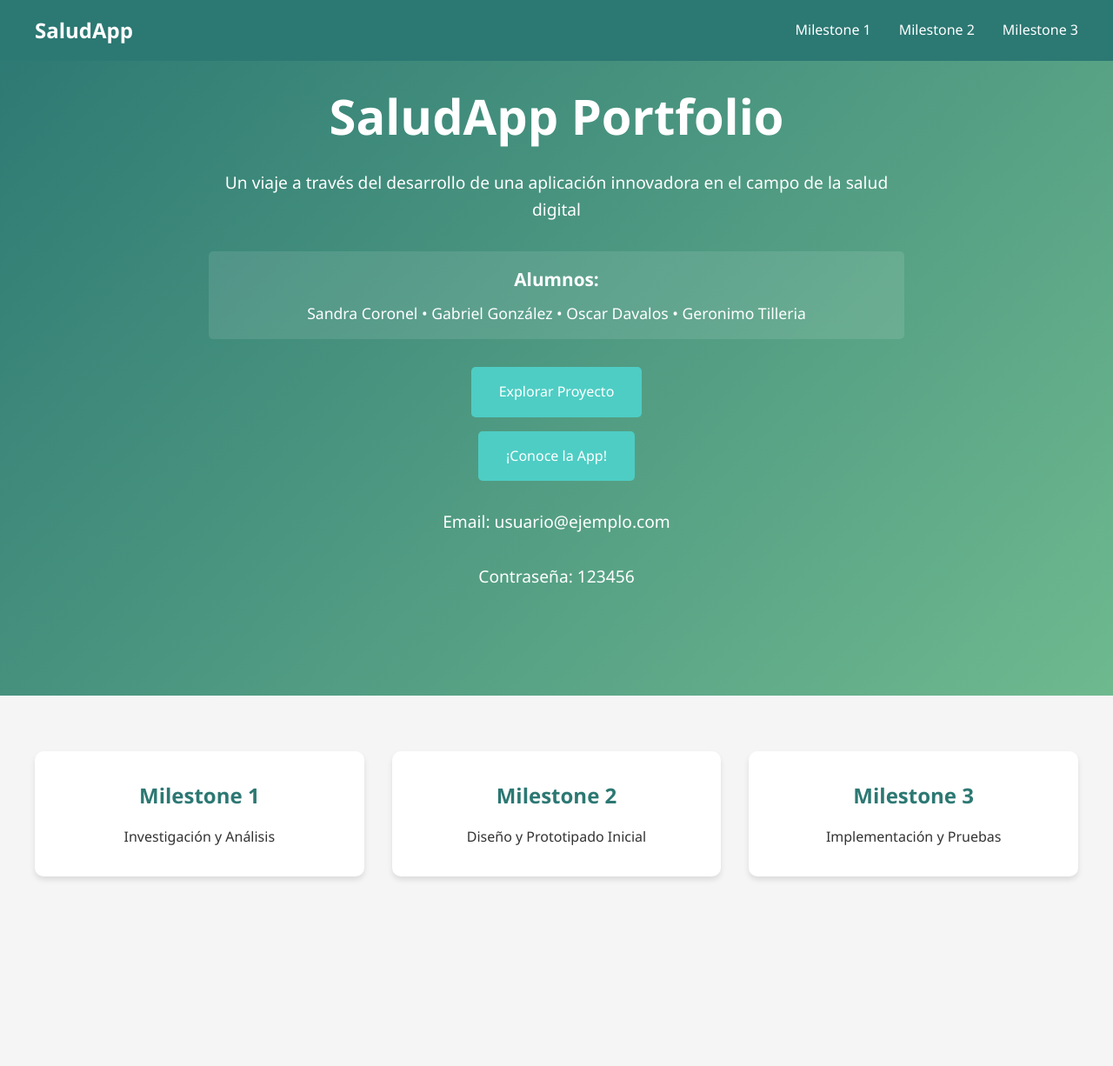
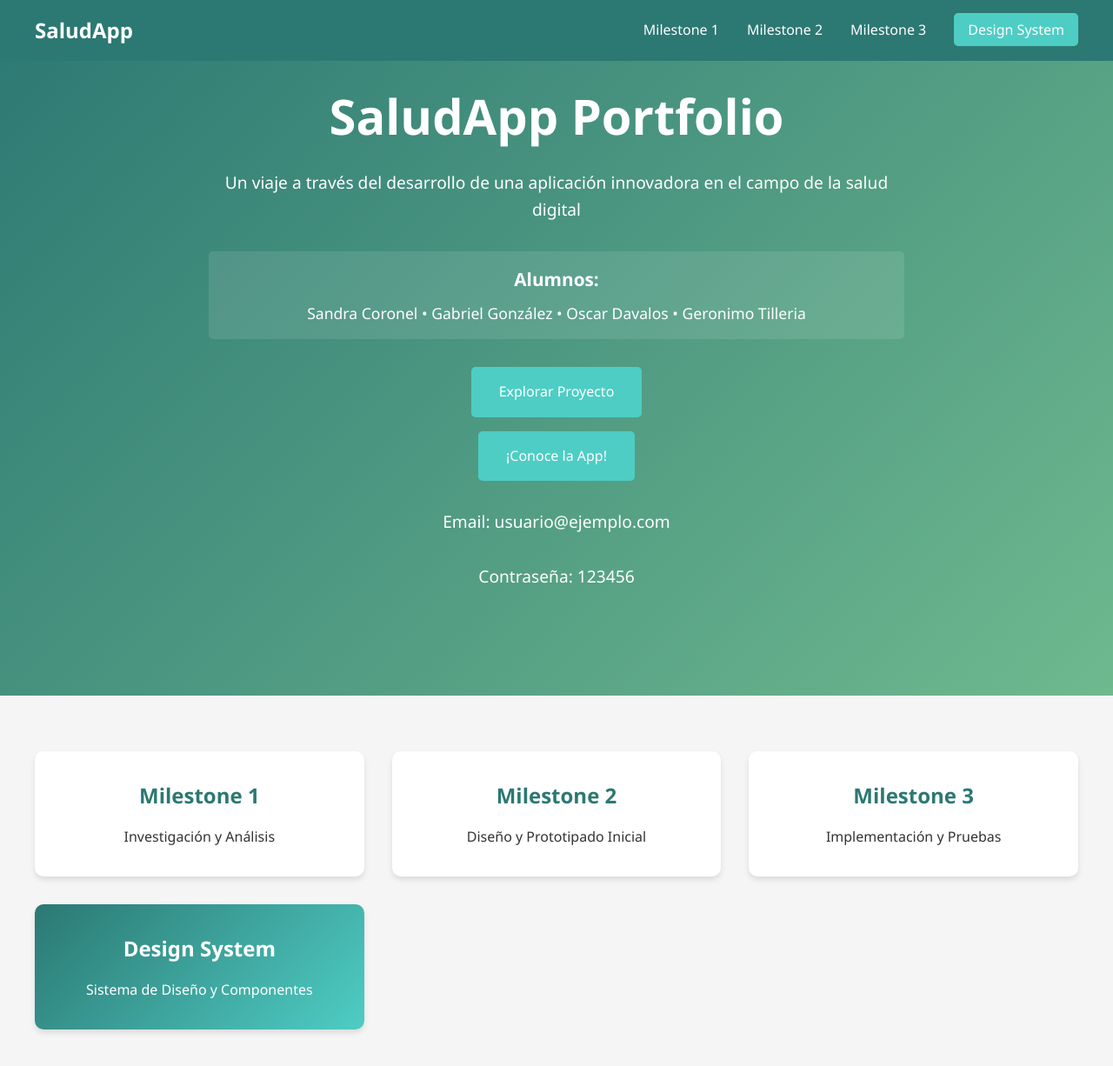
Before and after one commit to SandraNahara/Portfolio, a plain HTML site: page index.html in a window 1280 px wide. Shown: the whole page at 87% size. Before the commit the page ends 1072 px from the top, so only its background shows below. Drawn offline with Linux system fonts and the light colour scheme.

Commit message:
Update index.html

```diff
--- a/index.html
+++ b/index.html
@@ -67,6 +67,17 @@
             color: var(--accent-color);
         }
 
+        .design-system-button {
+            background-color: var(--accent-color);
+            padding: 0.5rem 1rem;
+            border-radius: 5px;
+            transition: all 0.3s ease;
+        }
+
+        .design-system-button:hover {
+            background-color: var(--secondary-color);
+        }
+
         .hero {
             height: 100vh;
             display: flex;
@@ -124,6 +135,16 @@
             color: var(--primary-color);
             margin-bottom: 1rem;
             font-size: 1.5rem;
+        }
+
+        .milestone-card.design-system {
+            background: linear-gradient(135deg, var(--primary-color), var(--accent-color));
+            color: white;
+        }
+
+        .milestone-card.design-system h3,
+        .milestone-card.design-system p {
+            color: white;
         }
 
         .milestone-card img {
@@ -190,6 +211,7 @@
                 <li><a href="milestone1.html">Milestone 1</a></li>
                 <li><a href="milestone2.html">Milestone 2</a></li>
                 <li><a href="milestone3.html">Milestone 3</a></li>
+                <li><a href="design-system.html" class="design-system-button">Design System</a></li>
             </ul>
         </nav>
     </header>
@@ -229,6 +251,10 @@
                 <h3>Milestone 3</h3>
                 <p>Implementación y Pruebas</p>
             </a>
+            <a href="design-system.html" class="milestone-card design-system">
+                <h3>Design System</h3>
+                <p>Sistema de Diseño y Componentes</p>
+            </a>
         </div>
     </section>
 </body>
```
